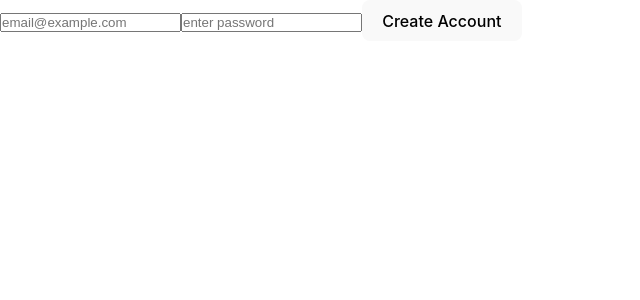
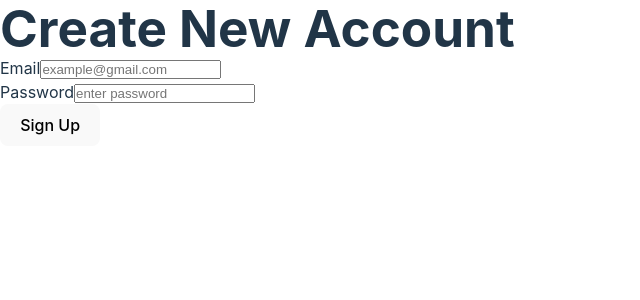
Before and after one commit to Saurabh600/react-ecommerce-site, a React (Vite) app: page /signup in a window 1280 px wide. Shown: the top 300 px of the page, without its empty margins (0-640 px from the left). Built offline with nearby package versions, Linux system fonts and the light colour scheme.

Commit message:
react-form added to login/sigup

```diff
--- a/package.json
+++ b/package.json
@@ -13,6 +13,7 @@
     "firebase": "^10.1.0",
     "react": "^18.2.0",
     "react-dom": "^18.2.0",
+    "react-hook-form": "^7.45.4",
     "react-router-dom": "^6.14.2"
   },
   "devDependencies": {
--- a/src/pages/LoginPage.tsx
+++ b/src/pages/LoginPage.tsx
@@ -1,62 +1,71 @@
-import { useRef } from "react";
+import { AuthError, signInWithEmailAndPassword } from "firebase/auth";
+import { SubmitHandler, useForm } from "react-hook-form";
 import { auth } from "../services/firebase";
 import { useNavigate } from "react-router-dom";
 
-import { signInWithEmailAndPassword } from "firebase/auth";
+type Inputs = {
+  email: string;
+  password: string;
+};
 
 export default function LoginPage() {
   const navigate = useNavigate();
-  const emailRef = useRef<HTMLInputElement>(null);
-  const passwordRef = useRef<HTMLInputElement>(null);
+  const {
+    register,
+    handleSubmit,
+    formState: { errors },
+  } = useForm<Inputs>();
 
   document.title = "Sign In | React Ecomm Site";
 
+  const onSubmit: SubmitHandler<Inputs> = (data) => {
+    console.log("login form invoked submit request");
+    signInWithEmailAndPassword(auth, data.email, data.password)
+      .then((userCred) => {
+        const user = userCred.user;
+        console.log("loggin successful: ", user.uid);
+        navigate("/");
+      })
+      .catch((err: AuthError) => {
+        console.log({ code: err.code, message: err.message });
+        alert(`Login failed: ${err.message}`);
+      });
+  };
+
   return (
-    <>
-      <form onSubmit={onSubmit}>
+    <div className="form-wrapper login-form-wrapper">
+      <h1 className="login-form-title">Login</h1>
+      <form className="form login-form" onSubmit={handleSubmit(onSubmit)}>
+        <div className="form-group">
+          <label className="form-label">Email</label>
           <input
+            className="form-control"
             type="email"
-          name="email"
-          ref={emailRef}
-          required
-          placeholder="email@example.com"
+            placeholder="example@gmail.com"
+            {...register("email", { required: true })}
           />
+          {errors.email && <span className="form-text">invalid email</span>}
+        </div>
+        <div className="form-group">
+          <label className="form-label">Password</label>
           <input
+            className="form-control"
             type="password"
-          name="password"
-          ref={passwordRef}
-          required
             placeholder="enter password"
+            {...register("password", {
+              required: true,
+            })}
           />
-        <button type="submit">Login</button>
+          {errors.password && (
+            <span className="form-text">invalid password</span>
+          )}
+        </div>
+        <div className="form-group form-group-btn">
+          <button type="submit" className="btn btn-submit">
+            Login
+          </button>
+        </div>
       </form>
-    </>
+    </div>
   );
-
-  async function onSubmit(e: React.FormEvent<HTMLFormElement>) {
-    e.preventDefault();
-    const email = emailRef.current?.value;
-    const password = passwordRef.current?.value;
-
-    if (!email) {
-      alert("email field is required");
-      return;
 }
-
-    if (!password) {
-      alert("password field is required");
-      return;
-    }
-
-    try {
-      const userCred = await signInWithEmailAndPassword(auth, email, password);
-      const user = userCred.user;
-      console.log(user);
-      alert(`logged in as ${user.uid}`);
-      navigate("/");
-    } catch (err) {
-      console.log(err);
-      alert(`loggin failed: ${err}`);
-    }
-  }
-}
--- a/src/pages/SignUpPage.tsx
+++ b/src/pages/SignUpPage.tsx
@@ -1,65 +1,72 @@
-import { useRef } from "react";
+import { useNavigate } from "react-router-dom";
+import { useForm, SubmitHandler } from "react-hook-form";
 import { auth } from "../services/firebase";
-import { useNavigate } from "react-router-dom";
-import { createUserWithEmailAndPassword } from "firebase/auth";
+import { AuthError, createUserWithEmailAndPassword } from "firebase/auth";
+
+type Inputs = {
+  email: string;
+  password: string;
+};
 
 export default function SignUpPage() {
   const navigate = useNavigate();
-  const emailRef = useRef<HTMLInputElement>(null);
-  const passwordRef = useRef<HTMLInputElement>(null);
+  const {
+    register,
+    handleSubmit,
+    formState: { errors },
+  } = useForm<Inputs>();
+
+  const onSubmit: SubmitHandler<Inputs> = (data) => {
+    console.log("form invoked submit request");
+    createUserWithEmailAndPassword(auth, data.email, data.password)
+      .then((userCred) => {
+        const user = userCred.user;
+        alert(`user created with id: ${user.uid}`);
+        navigate("/login");
+      })
+      .catch((err: AuthError) => {
+        alert(`account creation failed, error: ${err.message}`);
+      });
+  };
 
   document.title = "Sign Up | React Ecomm Site";
 
   return (
-    <>
-      <form onSubmit={onSubmit}>
+    <div className="form-wrapper login-form-wrapper">
+      <h1 className="login-form-title">Create New Account</h1>
+      <form className="form login-form" onSubmit={handleSubmit(onSubmit)}>
+        <div className="form-group">
+          <label className="form-label">Email</label>
           <input
+            className="form-control"
             type="email"
-          name="email"
-          ref={emailRef}
-          required
-          placeholder="email@example.com"
+            placeholder="example@gmail.com"
+            {...register("email", { required: true })}
           />
+          {errors.email && <span className="form-text">invalid email</span>}
+        </div>
+        <div className="form-group">
+          <label className="form-label">Password</label>
           <input
+            className="form-control"
             type="password"
-          name="password"
-          ref={passwordRef}
-          required
             placeholder="enter password"
+            {...register("password", {
+              required: true,
+              minLength: 8,
+              maxLength: 15,
+            })}
           />
-        <button type="submit">Create Account</button>
+          {errors.password && (
+            <span className="form-text">invalid password</span>
+          )}
+        </div>
+        <div className="form-group form-group-btn">
+          <button type="submit" className="btn btn-submit">
+            Sign Up
+          </button>
+        </div>
       </form>
-    </>
+    </div>
   );
-
-  async function onSubmit(e: React.FormEvent<HTMLFormElement>) {
-    e.preventDefault();
-    const email = emailRef.current?.value;
-    const password = passwordRef.current?.value;
-
-    if (!email) {
-      alert("email field is required");
-      return;
 }
-
-    if (!password || password.length < 8) {
-      alert("password must be of 8 characters");
-      return;
-    }
-
-    try {
-      const userCred = await createUserWithEmailAndPassword(
-        auth,
-        email,
-        password
-      );
-      const user = userCred.user;
-      console.log(user);
-      alert(`user created successfully: ${user}`);
-      navigate("/login");
-    } catch (err) {
-      console.log(err);
-      alert(`signup failed: ${err}`);
-    }
-  }
-}
```
Lines whose indentation alone changed are shown as unchanged.
